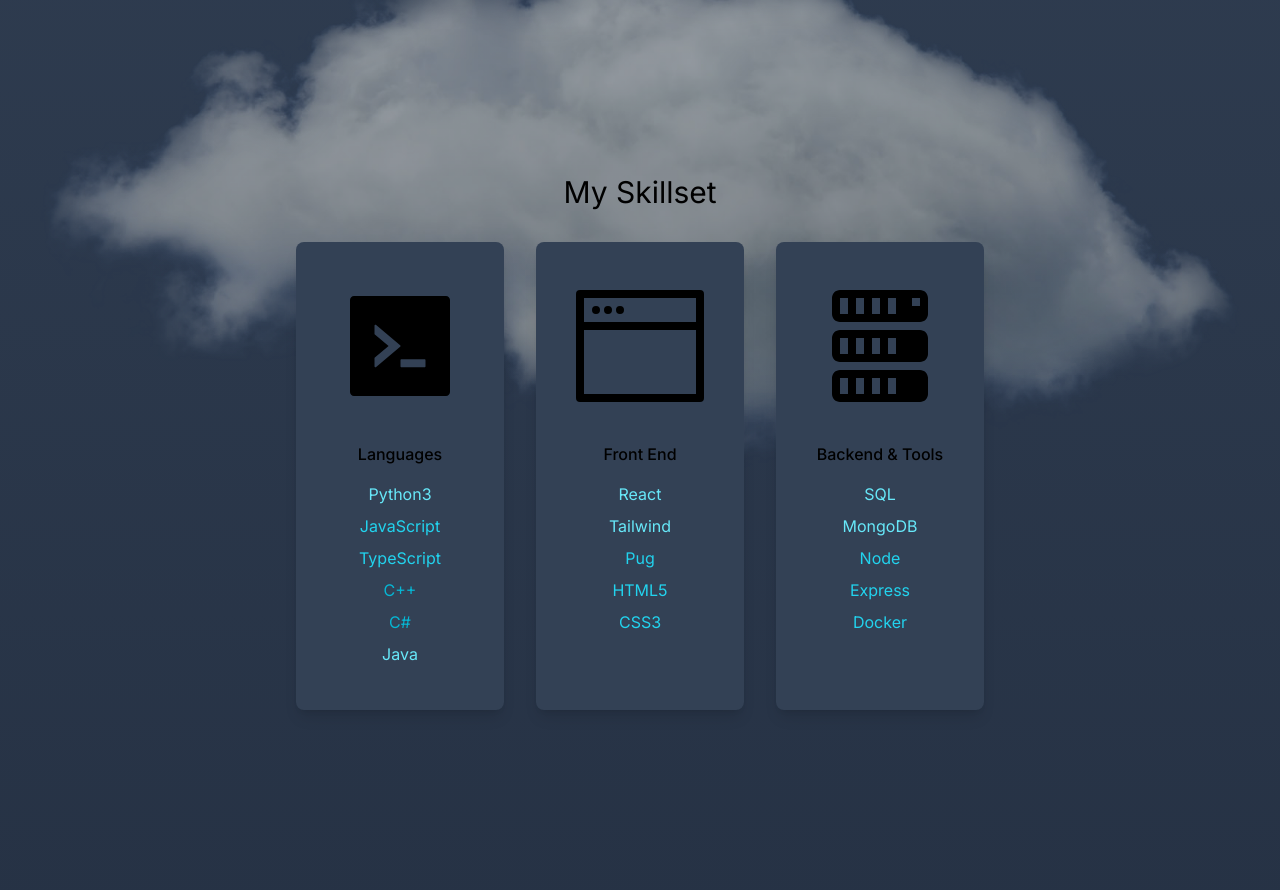
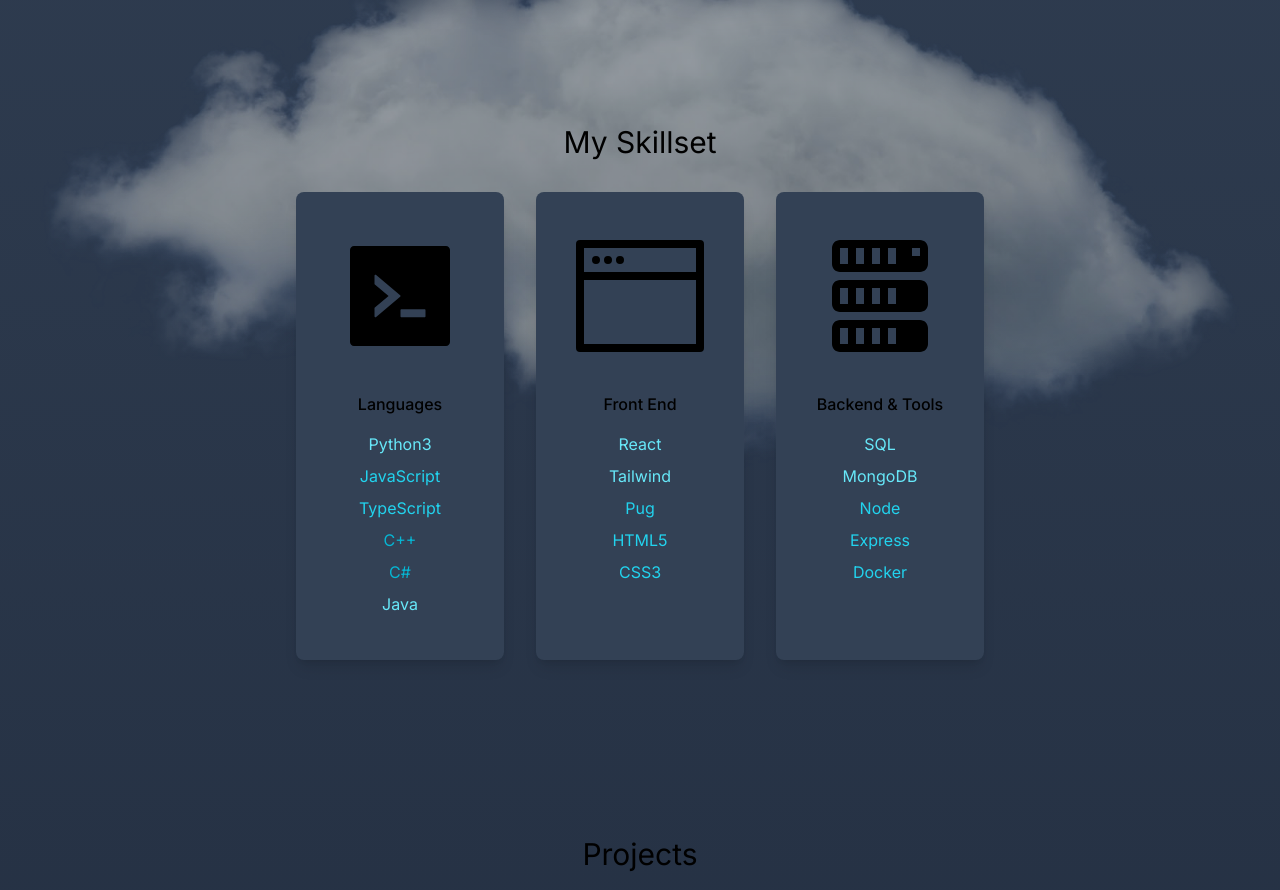
Before and after one commit to mattwyd/mattwyd.github.io, a Next.js app: page / in a window 1280 px wide. Shown: the part 640-1530 px from the top of the page. Built offline with nearby package versions, Linux system fonts and the light colour scheme.

Commit message:
re hover border

```diff
--- a/src/app/page.tsx
+++ b/src/app/page.tsx
@@ -62,7 +62,7 @@
 </div>
 
 
-    <section className="flex flex-col justify-center items-center mt-[-300px]">
+    <section className="flex flex-col justify-center items-center mt-[-350px]">
         <h3 className ='text-3xl pb-8'>My Skillset  </h3>
         <div className='md:flex justify-center gap-8'>
           <div className='text-center justify-center items-center bg-slate-700 shadow-lg p-10 rounded-lg'>
```
